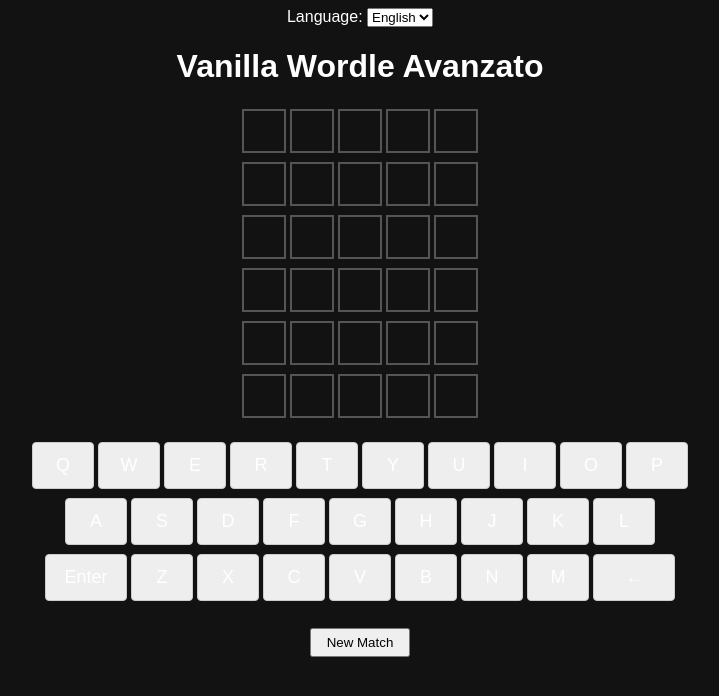
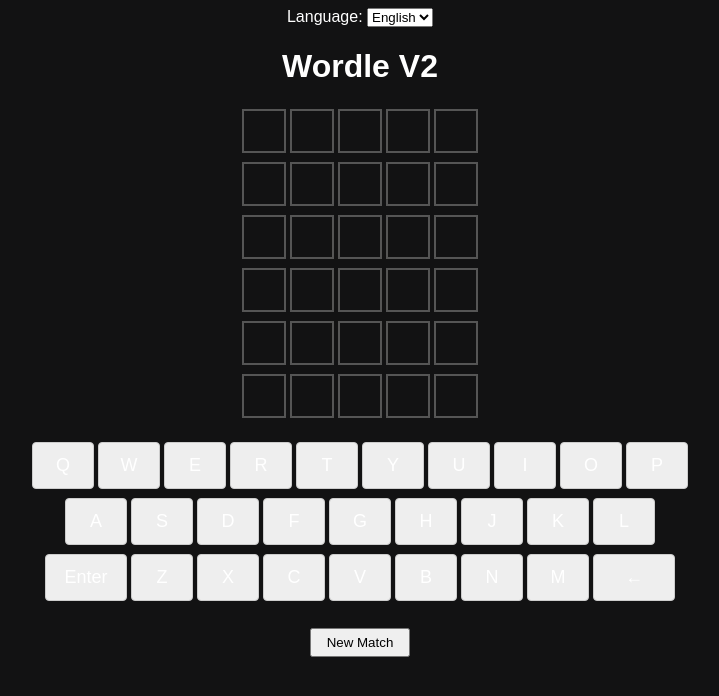
Before and after one commit to ameapps/WordleCloneV2, a website with bundled scripts: page index.html in a window 1280 px wide. Shown: the whole page, without its empty margins (280-999 px from the left). Built offline with nearby package versions, Linux system fonts and the light colour scheme; files whose address does not match are found by name.

Commit message:
traduzione titolo app

```diff
--- a/app.js
+++ b/app.js
@@ -11,10 +11,13 @@ let translations = null;
 
 /**Entry dell'app con costruzione GUI */
 async function App() {
-  app = document.createElement('div');
   //01. Recupero le lingue dell'app
   translations = await getAppLangs(currentLang);
+  const title = document.getElementById('title');
+  title.textContent = translations.langs[translations.currentLang].words['TITLE'];
+  app = document.createElement('div');
   console.log("Lingue disponibili:", translations);
+  document.title = translations.langs[translations.currentLang].words['TITLE'];
   //02. Inizializzo la sessione
   const session = await initSession();
   return session;
--- a/assets/langs/en.json
+++ b/assets/langs/en.json
@@ -1,5 +1,5 @@
 {
-    "TITLE": "Wordle Clone V2",
+    "TITLE": "Wordle V2",
     "DESCRIPTION": "A simple word guessing game inspired by Wordle.",
     "NEW_MATCH": "New Match",
     "LANG": "Language",
--- a/assets/langs/gr.json
+++ b/assets/langs/gr.json
@@ -1,5 +1,5 @@
 {
-    "TITLE": "Αντίγραφο Wordle V2",
+    "TITLE": "Wordle V2",
     "DESCRIPTION": "Ένα απλό παιχνίδι λέξεων εμπνευσμένο από το Wordle.",
     "NEW_MATCH": "Νέο Παιχνίδι",
     "LANG": "Γλώσσα",
--- a/assets/langs/ita.json
+++ b/assets/langs/ita.json
@@ -1,5 +1,5 @@
 {
-    "TITLE": "Clone di Wordle V2",
+    "TITLE": "Wordle V2",
     "DESCRIPTION": "Un semplice gioco di parole ispirato a Wordle.",
     "NEW_MATCH": "Nuova Partita",
     "LANG": "Lingua",
--- a/index.html
+++ b/index.html
@@ -5,12 +5,11 @@
   <link rel="stylesheet" href="components/keyboard/keyboard.css">
   <link rel="stylesheet" href="styles.css">
   <meta name="viewport" content="width=device-width, initial-scale=1.0">
-  <title>Vanilla Wordle Avanzato</title>
   <style>
   </style>
 </head>
 <body>
-  <h1>Vanilla Wordle Avanzato</h1>
+  <h1 id="title"></h1>
   <div id="app"></div>
   <script type="module" src="app.js"></script>
 </body>
```
